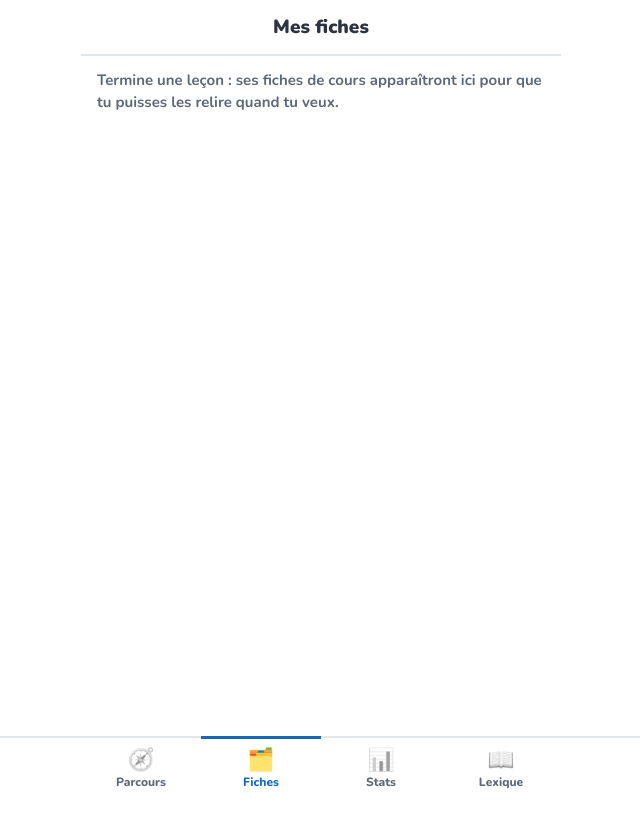
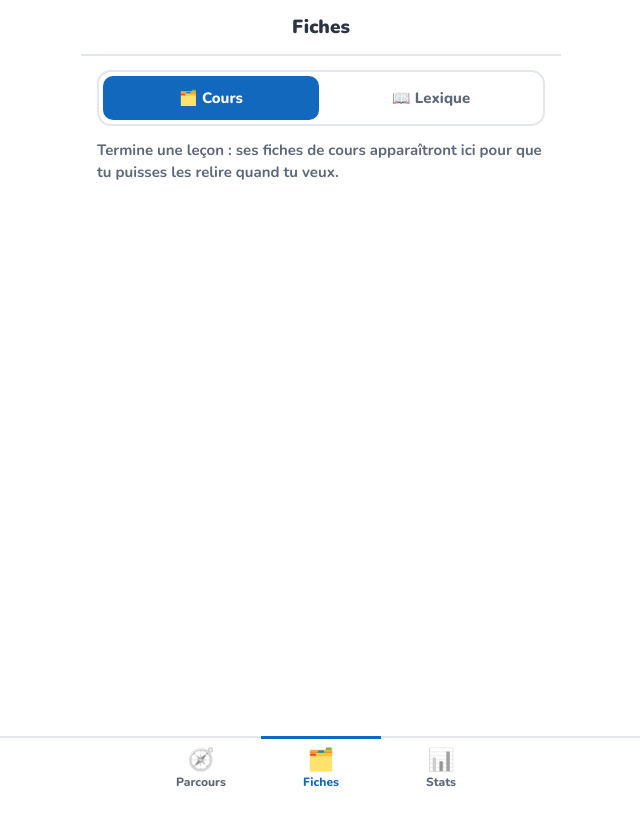
Before and after one commit to lzwingelstein/code-maritime, a Nuxt app in the folder web/: page /fiches in a window 1280 px wide. Shown: the top 826 px of the page, without its empty margins (319-959 px from the left). Built offline with nearby package versions, Linux system fonts and the light colour scheme.

Commit message:
feat(web): lexicon grouped with course sheets in the Fiches tab (#55)
Co-authored-by: Claude <noreply@anthropic.com>

```diff
--- /dev/null
+++ b/web/app/components/SheetsSwitch.vue
@@ -0,0 +1,33 @@
+<script setup lang="ts">
+/** Two sections of the « Fiches » tab: course sheets and lexicon. */
+const route = useRoute()
+const ITEMS = [
+  { to: '/fiches', label: '🗂️ Cours' },
+  { to: '/lexique', label: '📖 Lexique' },
+] as const
+</script>
+
+<template>
+  <nav class="switch" aria-label="Rubriques des fiches">
+    <NuxtLink
+      v-for="i in ITEMS"
+      :key="i.to"
+      :to="i.to"
+      class="seg"
+      :class="{ on: route.path === i.to }"
+      :aria-current="route.path === i.to ? 'page' : undefined"
+    >
+      {{ i.label }}
+    </NuxtLink>
+  </nav>
+</template>
+
+<style scoped>
+.switch { display: flex; gap: 4px; padding: 4px; border: 2px solid var(--line); border-radius: 14px; background: var(--surface); }
+.seg {
+  flex: 1; display: flex; align-items: center; justify-content: center; min-height: 44px; border-radius: 10px;
+  color: var(--ink-mute); font-size: 15px; font-weight: 800; text-decoration: none;
+}
+/* Current section: filled and bold, not colour alone. */
+.seg.on { background: var(--primary); color: #fff; }
+</style>
--- a/web/app/components/TabBar.vue
+++ b/web/app/components/TabBar.vue
@@ -1,12 +1,12 @@
 <script setup lang="ts">
-/** Main navigation, always at the bottom except inside a lesson. Icon and text on every tab. */
+/** Main navigation, always at the bottom except inside a lesson. Icon and text on every tab. The lexicon lives in the « Fiches » tab. */
 const TABS = [
   { to: '/', icon: '🧭', label: 'Parcours' },
-  { to: '/fiches', icon: '🗂️', label: 'Fiches' },
+  { to: '/fiches', icon: '🗂️', label: 'Fiches', also: ['/lexique'] },
   { to: '/stats', icon: '📊', label: 'Stats' },
-  { to: '/lexique', icon: '📖', label: 'Lexique' },
 ] as const
 const route = useRoute()
+const isOn = (t: typeof TABS[number]) => route.path === t.to || ('also' in t && (t.also as readonly string[]).includes(route.path))
 </script>
 
 <template>
@@ -16,8 +16,8 @@ const route = useRoute()
       :key="t.to"
       :to="t.to"
       class="tab"
-      :class="{ on: route.path === t.to }"
-      :aria-current="route.path === t.to ? 'page' : undefined"
+      :class="{ on: isOn(t) }"
+      :aria-current="isOn(t) ? 'page' : undefined"
     >
       <span class="ic" aria-hidden="true">{{ t.icon }}</span>
       <span>{{ t.label }}</span>
--- a/web/app/pages/fiches.vue
+++ b/web/app/pages/fiches.vue
@@ -22,9 +22,10 @@ function state(cardId: string) {
 <template>
   <div class="shell">
     <header class="top">
-      <h1>Mes fiches</h1>
+      <h1>Fiches</h1>
     </header>
     <main class="body">
+      <SheetsSwitch class="sw" />
       <p v-if="!units.length" class="lead">Termine une leçon : ses fiches de cours apparaîtront ici pour que tu puisses les relire quand tu veux.</p>
       <p v-else class="lead">Le cours des leçons que tu as terminées. Touche une leçon pour relire ses fiches.</p>
 
@@ -53,6 +54,7 @@ function state(cardId: string) {
   border-bottom: 2px solid var(--line); background: var(--surface);
 }
 .top h1 { flex: 1; margin: 0; font-size: 19px; font-weight: 900; text-align: center; }
+.sw { margin-bottom: 14px; }
 .body { padding: 14px 16px 40px; }
 .lead { margin: 0 0 8px; font-size: 15px; color: var(--ink-mute); line-height: 1.45; }
 .unit { margin-top: 18px; }
--- a/web/app/pages/lexique.vue
+++ b/web/app/pages/lexique.vue
@@ -7,9 +7,10 @@ const sorted = [...TERMS].sort((a, b) => a.term.localeCompare(b.term, 'fr'))
 <template>
   <div class="shell">
     <header class="top">
-      <h1>Lexique</h1>
+      <h1>Fiches</h1>
     </header>
     <main class="body">
+      <SheetsSwitch class="sw" />
       <p class="lead">Les mots du permis expliqués simplement. Dans les leçons, touche un mot <span class="u">souligné en pointillés</span> pour voir sa définition.</p>
       <dl>
         <template v-for="t in sorted" :key="t.id">
@@ -27,6 +28,7 @@ const sorted = [...TERMS].sort((a, b) => a.term.localeCompare(b.term, 'fr'))
   border-bottom: 2px solid var(--line); background: var(--surface);
 }
 .top h1 { flex: 1; margin: 0; font-size: 19px; font-weight: 900; text-align: center; }
+.sw { margin-bottom: 14px; }
 .body { padding: 14px 16px 40px; }
 .lead { margin: 0 0 16px; font-size: 15px; color: var(--ink-mute); line-height: 1.45; }
 .u { text-decoration: underline dotted var(--primary); text-decoration-thickness: 2px; text-underline-offset: 3px; }
```
Also changed, not shown: 1 other file (tests, documents, lock files or other folders).
